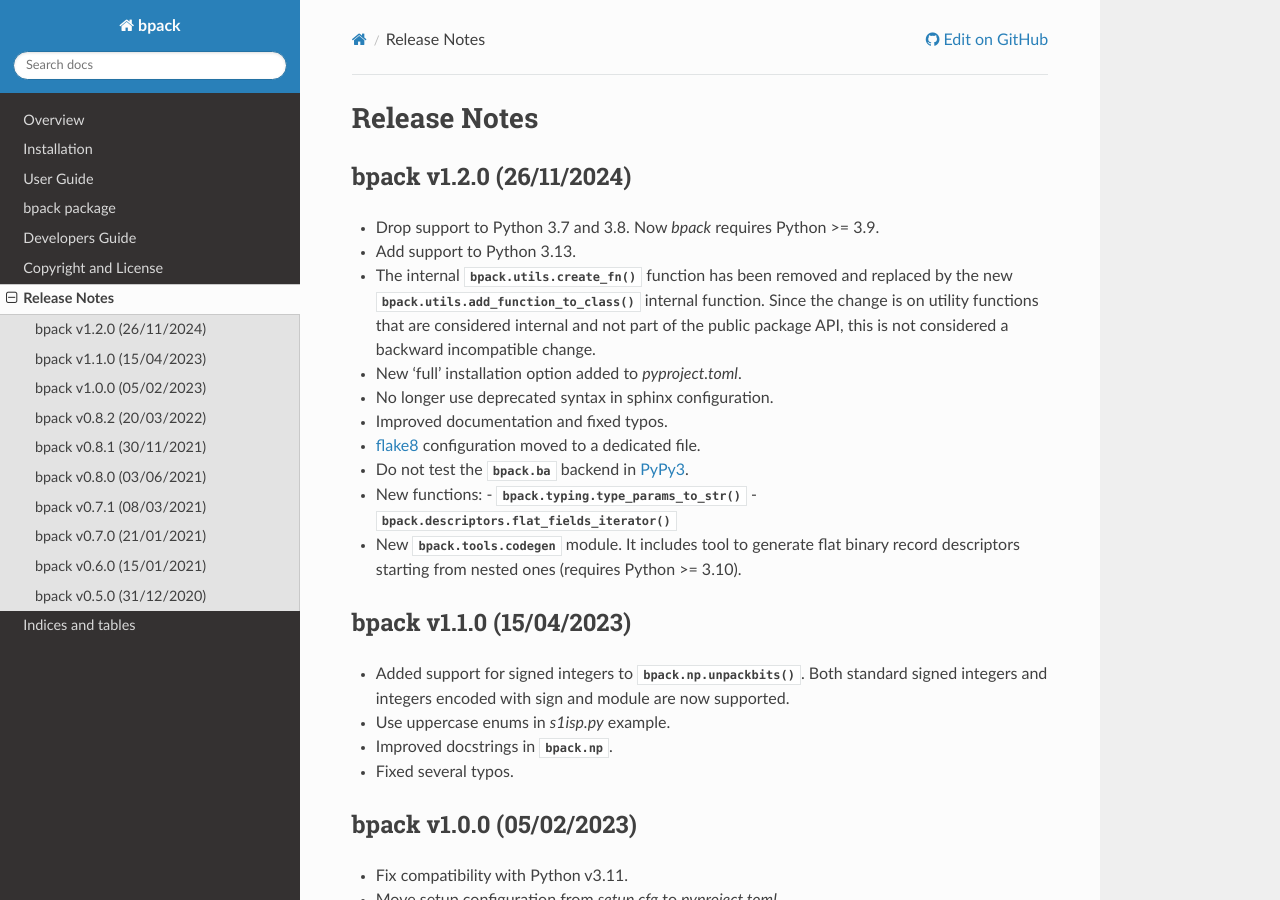
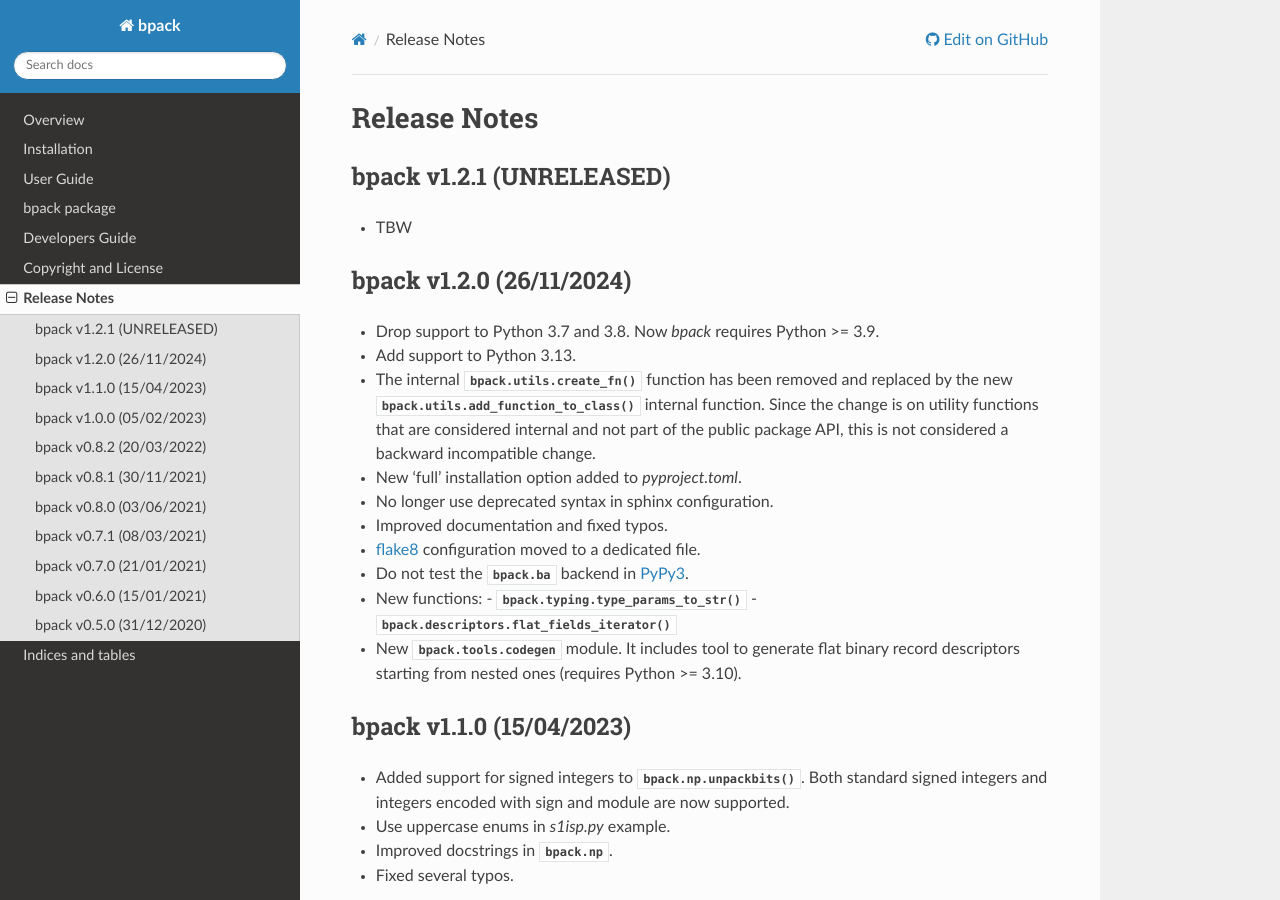
Before and after one commit to avalentino/bpack, a Sphinx documentation site: the page built from docs/release_notes.rst, in a window 1280 px wide and 900 px high. Built offline with Sphinx 7.4.7 and the Read the Docs theme 3.1.0, drawn with Linux system fonts in a browser that asks for light colours.

Commit message:
Post release actions

```diff
--- a/bpack/__init__.py
+++ b/bpack/__init__.py
@@ -20,4 +20,4 @@
     calcsize,
 )
 
-__version__ = "1.2.0"
+__version__ = "1.2.1.dev0"
--- a/docs/release_notes.rst
+++ b/docs/release_notes.rst
@@ -1,5 +1,11 @@
 Release Notes
 =============
+
+bpack v1.2.1 (UNRELEASED)
+-------------------------
+
+* TBW
+
 
 bpack v1.2.0 (26/11/2024)
 -------------------------
```
